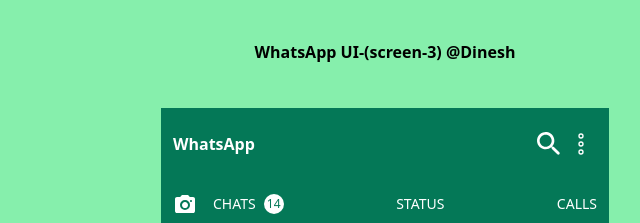
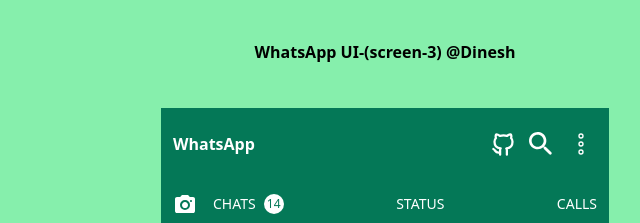
Before and after one commit to dineshdevelope/WhatsApp-UI, a website: page calls.html in a window 1280 px wide. Shown: the top 223 px of the page, 255-895 px from the left. Drawn offline with Linux system fonts and the light colour scheme.

Commit message:
Added-Gitup-Icon

```diff
--- a/calls.html
+++ b/calls.html
@@ -23,7 +23,29 @@
         class="bg-emerald-700 text-white px-3 py-5 flex items-center justify-between"
       >
         <h4 class="font-semibold">WhatsApp</h4>
-        <div class="flex">
+
+        <div class="flex items-center space-x-2">
+          <a
+            href="https://github.com/dineshdevelope/WhatsApp-UI"
+            target="_blank"
+            ><svg
+              xmlns="http://www.w3.org/2000/svg"
+              width="27"
+              height="27"
+              viewBox="0 0 24 24"
+              class="cursor-pointer"
+            >
+              <title>Gitup</title>
+              <path
+                fill="none"
+                stroke="currentColor"
+                stroke-linecap="round"
+                stroke-linejoin="round"
+                stroke-width="2"
+                d="M9 19c-4.3 1.4-4.3-2.5-6-3m12 5v-3.5c0-1 .1-1.4-.5-2c2.8-.3 5.5-1.4 5.5-6a4.6 4.6 0 0 0-1.3-3.2a4.2 4.2 0 0 0-.1-3.2s-1.1-.3-3.5 1.3a12.3 12.3 0 0 0-6.2 0C6.5 2.8 5.4 3.1 5.4 3.1a4.2 4.2 0 0 0-.1 3.2A4.6 4.6 0 0 0 4 9.5c0 4.6 2.7 5.7 5.5 6c-.6.6-.6 1.2-.5 2V21"
+              ></path>
+            </svg>
+          </a>
           <svg
             xmlns="http://www.w3.org/2000/svg"
             width="32"
@@ -31,6 +53,7 @@
             viewBox="0 0 24 24"
             class="fill-current cursor-pointer"
           >
+            <title>Search</title>
             <path
               d="M15.5 14h-.79l-.28-.27a6.5 6.5 0 0 0 1.48-5.34c-.47-2.78-2.79-5-5.59-5.34a6.505 6.505 0 0 0-7.27 7.27c.34 2.8 2.56 5.12 5.34 5.59a6.5 6.5 0 0 0 5.34-1.48l.27.28v.79l4.25 4.25c.41.41 1.08.41 1.49 0c.41-.41.41-1.08 0-1.49L15.5 14zm-6 0C7.01 14 5 11.99 5 9.5S7.01 5 9.5 5S14 7.01 14 9.5S11.99 14 9.5 14z"
             />
@@ -42,6 +65,7 @@
             viewBox="0 0 24 24"
             class="fill-current cursor-pointer"
           >
+            <title>Menu</title>
             <path
               d="M12 16a2 2 0 0 1 2 2a2 2 0 0 1-2 2a2 2 0 0 1-2-2a2 2 0 0 1 2-2m0-6a2 2 0 0 1 2 2a2 2 0 0 1-2 2a2 2 0 0 1-2-2a2 2 0 0 1 2-2m0-6a2 2 0 0 1 2 2a2 2 0 0 1-2 2a2 2 0 0 1-2-2a2 2 0 0 1 2-2m0 1a1 1 0 0 0-1 1a1 1 0 0 0 1 1a1 1 0 0 0 1-1a1 1 0 0 0-1-1m0 6a1 1 0 0 0-1 1a1 1 0 0 0 1 1a1 1 0 0 0 1-1a1 1 0 0 0-1-1m0 6a1 1 0 0 0-1 1a1 1 0 0 0 1 1a1 1 0 0 0 1-1a1 1 0 0 0-1-1Z"
             />
```
Also changed, not shown: index.html (+25 -1 lines), status.html (+25 -1 lines).
